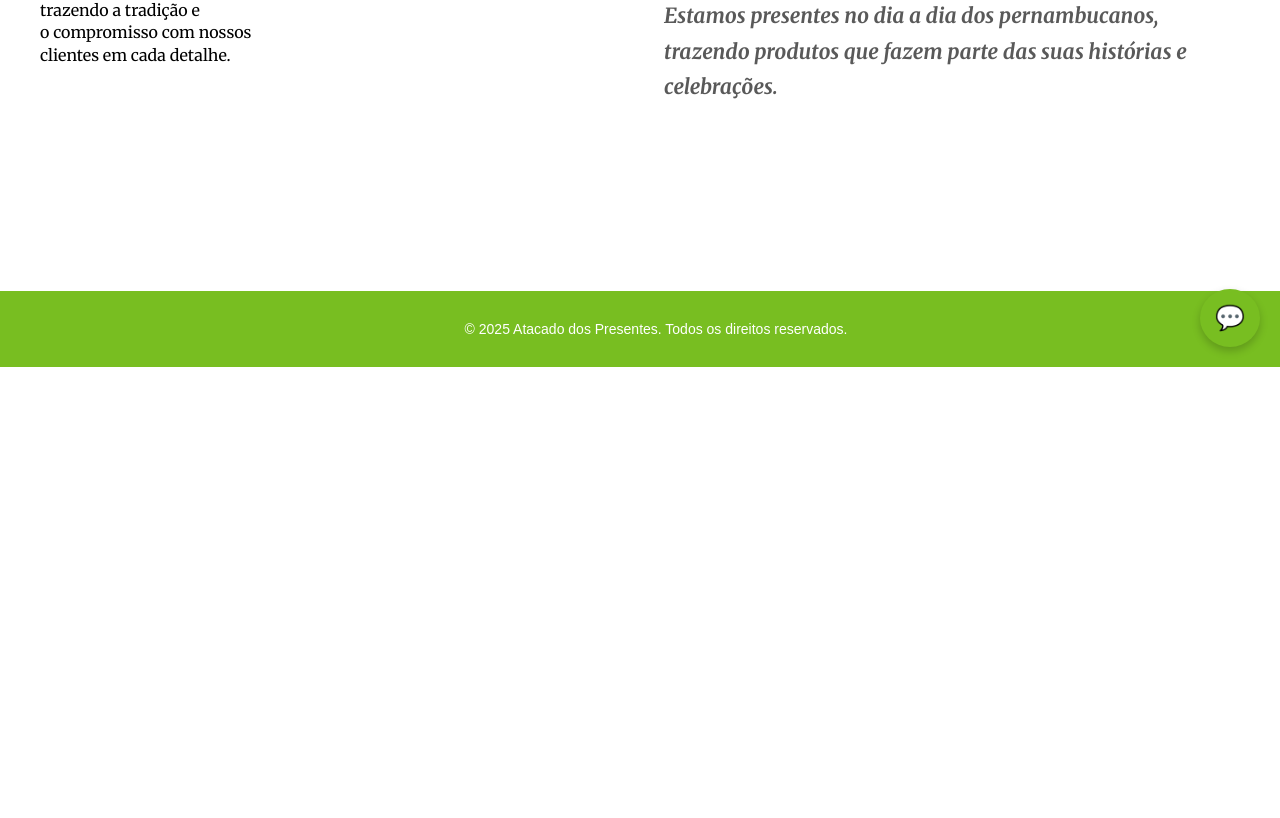
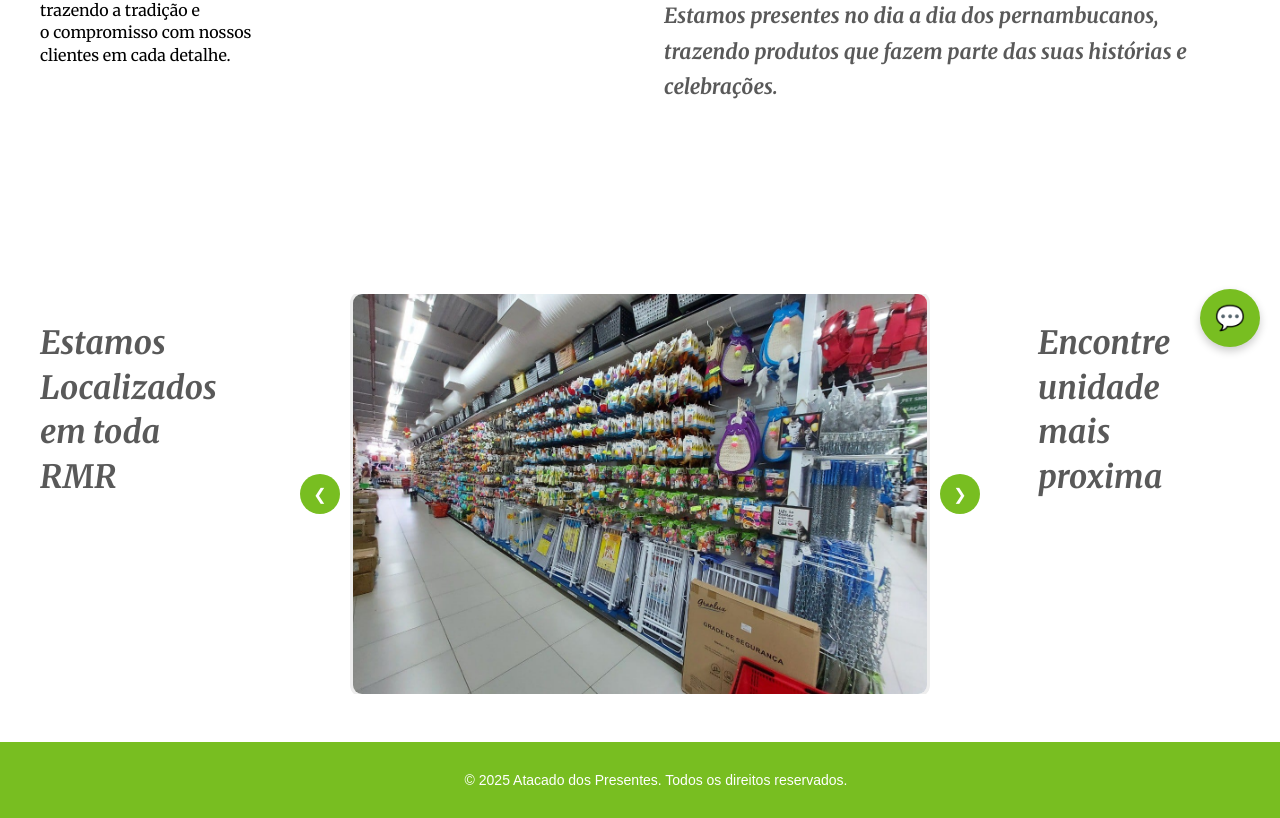
Before and after one commit to Mareaturbo2/pj2-atacado-reactJS, a React (Vite) app in the folder atacado-pj/: page /quem-somos in a window 1280 px wide. Shown: the part 433-1251 px from the top of the page. Before the commit the page ends 800 px from the top, so only its background shows below. Built offline with nearby package versions, Linux system fonts and the light colour scheme.

Commit message:
QuemSomo1,0

```diff
--- a/atacado-pj/src/global.css
+++ b/atacado-pj/src/global.css
@@ -18,7 +18,6 @@ html, body, #root {
     flex: 1;
   }
 
-
 nav{
     font-family: 'Roboto', serif;
     font-style:normal;
--- a/atacado-pj/src/pages/QuemSomos/QuemSomos.jsx
+++ b/atacado-pj/src/pages/QuemSomos/QuemSomos.jsx
@@ -1,11 +1,34 @@
-import React from 'react';
+
+import React, { useState, useEffect } from 'react';
 import styles from './QuemSomos.module.css'
+import Atacado1 from '../../assets/atacado1.jfif';
+import Atacado2 from '../../assets/atacado2.jfif';
+import Atacado4 from '../../assets/atacado4.jfif';
+import Atacado5 from '../../assets/atacado5.jfif';
 
 export default function QuemSomos() {
+  const images = [Atacado1, Atacado2, Atacado4, Atacado5];
+    const [currentIndex, setCurrentIndex] = useState(0);
+
+    const prevSlide = () => {
+      setCurrentIndex((prevIndex) =>
+        prevIndex === 0 ? images.length - 1 : prevIndex - 1
+      );
+    };
+
+    const nextSlide = () => {
+      setCurrentIndex((prevIndex) =>
+        (prevIndex + 1) % images.length
+      );
+    };
+
+    useEffect(() => {
+      const interval = setInterval(nextSlide, 5000);
+      return () => clearInterval(interval);
+    }, []);
   return (
     <main>
       <section className={styles.linha}>
-
 
         <div className={styles.textoEsquerda}>
           <h2 className={styles.titulo}>
@@ -36,6 +59,47 @@ export default function QuemSomos() {
         </div>
 
       </section>
+      <br />
+      <br />
+      <br />
+      <br />
+
+      <section className={styles.linha}>
+        <div className={styles.textoEsquerda}>
+          <h2 className={styles.titulo}>
+          Estamos<br/>
+          Localizados<br/>
+          em toda RMR
+          </h2>
+        </div>
+
+        <div className={styles['carousel-wrapper']}>
+                <button className={`${styles['carousel-btn']} ${styles.prev}`} onClick={prevSlide}>
+                  ❮
+                </button>
+
+                  <div className={styles.carousel}>
+                    <img
+                      src={images[currentIndex]}
+                      alt={`Unidade ${currentIndex + 1}`}
+                    />
+                  </div>
+                  <button className={`${styles['carousel-btn']} ${styles.next}`} onClick={nextSlide}>
+                  ❯
+                </button>
+                </div>
+
+
+        <div className={styles.textoDireita}>
+          <h2 className={styles.titulo}>
+            Encontre <br/>
+            unidade<br/>
+            mais proxima
+
+          </h2>
+        </div>
+
+      </section>
     </main>
   );
 }
--- a/atacado-pj/src/pages/QuemSomos/QuemSomos.module.css
+++ b/atacado-pj/src/pages/QuemSomos/QuemSomos.module.css
@@ -12,6 +12,7 @@
 .textoEsquerda,
 .textoDireita {
   flex: 1;
+
 }
 
 .titulo {
@@ -41,3 +42,60 @@
   line-height: 1.7;
   text-align: left;
 }
+
+.carousel-wrapper {
+  position: relative;
+  width: 90%;
+  max-width: 700px;
+  margin: 0 auto;
+  overflow: hidden;
+  padding: 0 60px;
+  box-sizing: border-box;
+}
+
+.carousel {
+  width: 100%;
+  height: 400px;
+  display: flex;
+  align-items: center;
+  justify-content: center;
+}
+
+.carousel img {
+  width: 100%;
+  height: 100%;
+  object-fit: cover;
+  border-radius: 12px;
+  border: 3px solid #eee;
+}
+
+.carousel-btn {
+  background: #78BE21;
+  color: white;
+  border: none;
+  border-radius: 50%;
+  padding: 8px;
+  width: 40px;
+  height: 40px;
+  position: absolute;
+  top: 50%;
+  transform: translateY(-50%);
+  font-size: 16px;
+  cursor: pointer;
+  display: flex;
+  align-items: center;
+  justify-content: center;
+  transition: background-color 0.3s;
+}
+
+.carousel-btn:hover {
+  background: #EE3124;
+}
+
+.prev {
+  left: 10px;
+}
+
+.next {
+  right: 10px;
+}
```
